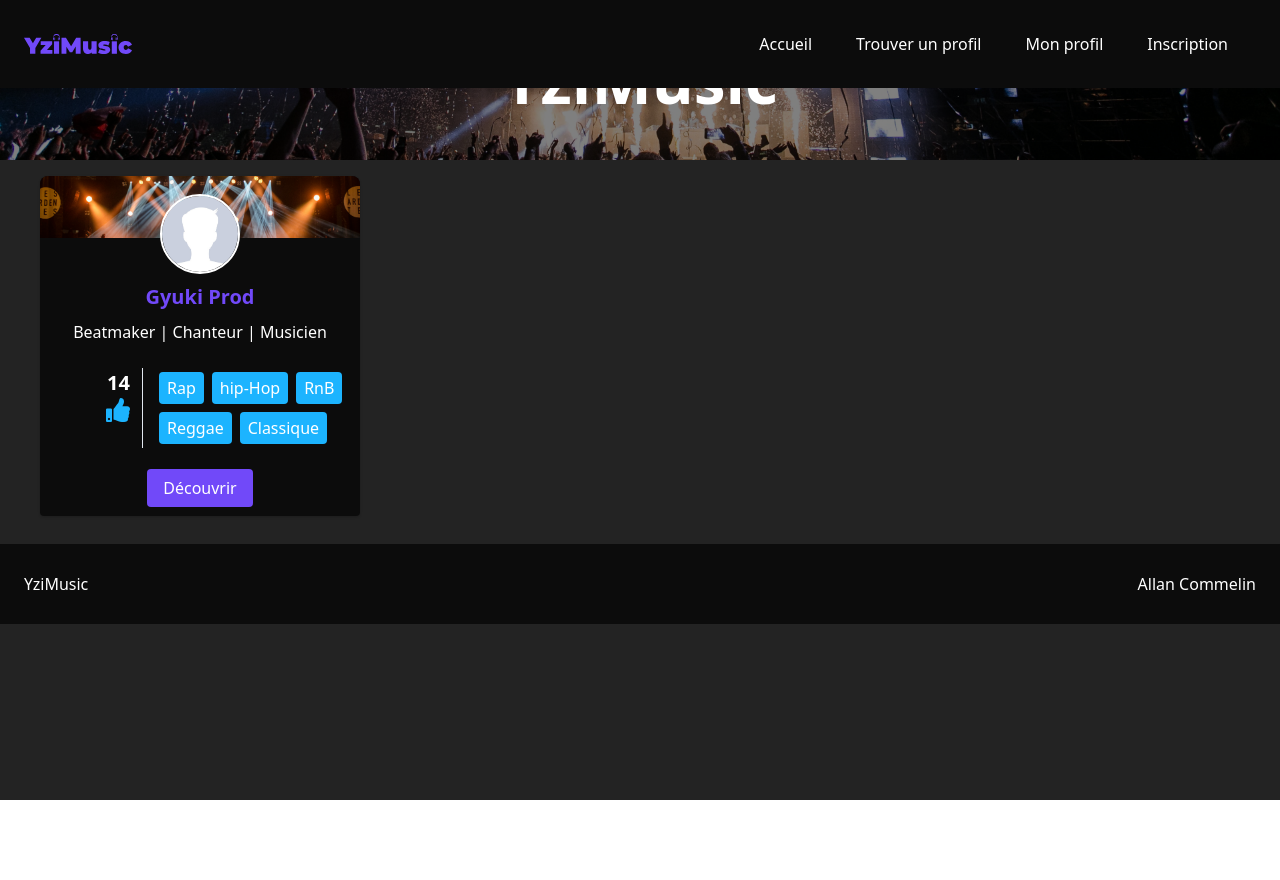
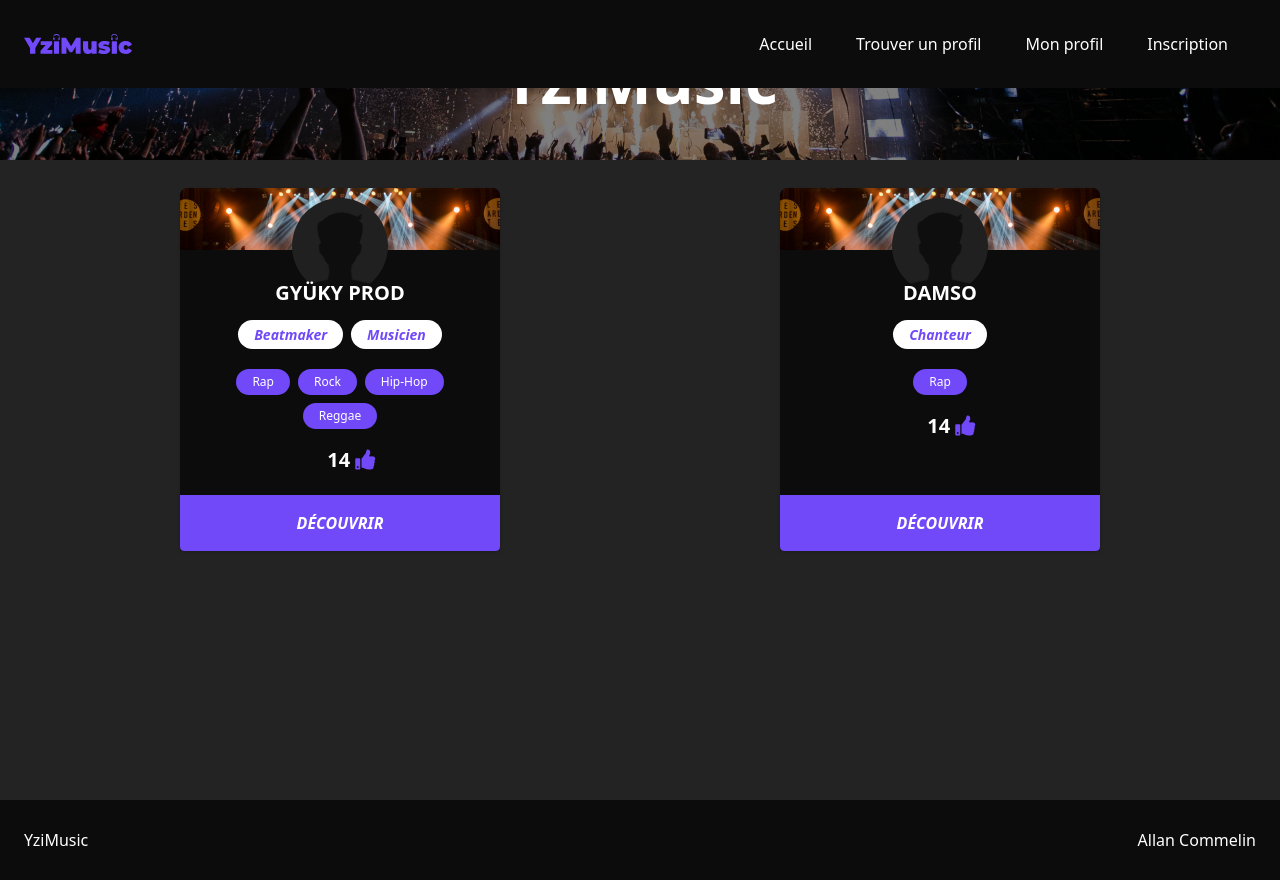
Before and after one commit to AllanCommelin/YziMusic-frontend, a React (Create React App) app: page / in a window 1280 px wide. Before the commit the page ends 800 px from the top, so only its background shows below. Built offline with nearby package versions, Linux system fonts and the light colour scheme.

Commit message:
Wip Home / Profile

```diff
--- a/package.json
+++ b/package.json
@@ -17,6 +17,7 @@
     "react-redux": "^7.2.2",
     "react-router-dom": "^5.2.0",
     "react-scripts": "4.0.1",
+    "redux": "^4.0.5",
     "tailwindcss": "^1.8.10",
     "web-vitals": "^0.2.4"
   },
--- /dev/null
+++ b/src/components/ProfileCard.jsx
@@ -0,0 +1,45 @@
+import React from 'react'
+import { Link } from 'react-router-dom';
+
+const ProfileCard = ({profile}) => {
+    return (
+        <div className=" w-full md:w-1/2 lg:w-1/3 relative rounded text-center rounded-t-lg bg-ym-black text-white overflow-hidden shadow max-w-xs my-3">
+            <img src={profile.bannerPic} alt="banner" className="h-28"/>
+            <div className="flex justify-center -mt-10">
+                <img src={profile.profilePic} alt="profile"
+                     className="h-24 rounded-full border-solid border-main border-5 -mt-3"/>
+            </div>
+            <div className="text-center px-3 pb-3 pt-2">
+                <h3 className="-mt-6 text-white text-xl font-black font-sans uppercase">{profile.pseudo}</h3>
+                <ul className="mt-2 font-sans font-light">
+                    {profile.profilesTypes.map(type =>
+                        <li className="inline-block font-bold italic px-4 text-main text-sm py-1 m-1 rounded-full bg-white">
+                            {type}
+                        </li>
+                    )}
+                </ul>
+            </div>
+            <div className="flex justify-center px-3 pb-3 text-grey-dark">
+                <ul className="flex flex-wrap justify-center items-center">
+                    {profile.musicsTypes.map(type =>
+                        <li className="inline-block px-4 text-xs py-1 m-1 rounded-full bg-main text-white">
+                            {type}
+                        </li>
+                    )}
+                </ul>
+            </div>
+            <div className="flex justify-center pb-3 text-grey-dar mb-16">
+                <div className="text-right mr-3 pr-3 w-1/3">
+                    <h3 className="font-black text-xl">14 <i className="fas fa-thumbs-up text-xl text-main"/></h3>
+                </div>
+            </div>
+            <div className="flex justify-center left-0 right-0 absolute bottom-0">
+                <Link to={'/profile/'+ profile.id} className="uppercase italic font-bold w-full mt-4 btn-primary transition duration-300 ease-in-out focus:outline-none focus:shadow-outline bg-main hover:bg-main text-white font-normal py-4 px-4 rounded-b">
+                    Découvrir
+                </Link>
+            </div>
+        </div>
+    )
+}
+
+export default ProfileCard;
--- a/src/layouts/Layout.jsx
+++ b/src/layouts/Layout.jsx
@@ -1,5 +1,7 @@
-import React from "react";
-import { Switch, Route, Link } from "react-router-dom";
+import React from 'react';
+import { Switch, Route, Link } from 'react-router-dom';
+import {Provider} from 'react-redux'
+import store from '../store'
 
 import Logo from '../assets/images/logo.svg'
 
@@ -7,8 +9,9 @@ import Home from '../views/Home'
 import Search from '../views/Search'
 import Profile from '../views/Profile'
 import Register from "../views/Register";
+import UserProfile from "../views/UserProfile";
 
-const routes = [
+const menu = [
     {
         label: "Accueil",
         path: "/",
@@ -31,8 +34,18 @@ const routes = [
     },
 ];
 
+const routes = [
+    ...menu,
+    {
+        label: "User profile",
+        path: "/profile/:id",
+        component: UserProfile,
+    }
+];
+
 export default function Layout() {
     return (
+        <Provider store={store}>
             <div className="bg-ym-light-black min-h-screen relative">
                 <nav className="flex items-center justify-between flex-wrap bg-ym-black p-6 fixed w-full z-10 top-0">
                     <div className="flex items-center flex-shrink-0 text-white mr-6">
@@ -53,7 +66,7 @@ export default function Layout() {
                     <div className="w-full flex-grow lg:flex lg:items-center lg:w-auto hidden lg:block pt-6 lg:pt-0"
                          id="nav-content">
                         <ul className="list-reset lg:flex justify-end flex-1 items-center">
-                        {routes.map((route) => (
+                            {menu.map((route) => (
                                 <li key={route.label} className="mr-3">
                                     <div className="nav-toggle inline-block py-2 px-4 text-white no-underline">
                                         <Link to={route.path}>{route.label}</Link>
@@ -64,7 +77,7 @@ export default function Layout() {
                     </div>
                 </nav>
                 <div className="relative">
-                <div className="container mx-auto bg-ym-light-black mt-19 py-4 px-10 mb-28">
+                    <div className="container min-h-screen mx-auto bg-ym-light-black mt-19 py-4 px-10 mb-28">
                         <Switch>
                             {routes.map((route) => (
                                 <Route key={route.label} path={route.path} exact component={route.component} />
@@ -77,5 +90,6 @@ export default function Layout() {
                     <p className="text-white">Allan Commelin</p>
                 </div>
             </div>
+        </Provider>
     )
 }
--- /dev/null
+++ b/src/store/index.js
@@ -0,0 +1,7 @@
+import {combineReducers, createStore} from 'redux';
+import {ProfilesReducer} from "./profiles/profilesReducer";
+
+
+export default createStore(combineReducers({
+    profiles: ProfilesReducer
+}))
--- /dev/null
+++ b/src/store/profiles/profilesActions.js
@@ -0,0 +1,6 @@
+import {ADD_PROFILE_ACTION} from "./profilesReducer";
+
+export const addProfilesActions = (profile) => ({
+    type: ADD_PROFILE_ACTION,
+    payload: {...profile}
+});
--- /dev/null
+++ b/src/store/profiles/profilesReducer.js
@@ -0,0 +1,60 @@
+import DefaultProfile from '../../assets/images/default-profile.jpg';
+import DefaultBanner from '../../assets/images/default-banner.png';
+
+const initialState = [
+    {
+        id: 1,
+        firstName: 'Florian',
+        lastName: 'Chignardet',
+        pseudo: 'Gyüky Prod',
+        email: 'allan@aono.fr',
+        profilePic: DefaultProfile,
+        bannerPic: DefaultBanner,
+        facebookLinks: '#',
+        twitterLinks: '#',
+        instagramLinks: '#',
+        youtubeLinks: '#',
+        spotifyLinks: '#',
+        deezerLinks: '#',
+        appleMusicLinks: '#',
+        soundcloudLinks: '#',
+        profilesTypes: ['Beatmaker', 'Musicien'],
+        musicsTypes: ['Rap', 'Rock', 'Hip-Hop', 'Reggae'],
+        description: 'Lorem ipsum dolor sit amet, consectetur adipisicing elit. Accusamus aliquam earum in modi officia porro quaerat repudiandae! Explicabo harum illum ipsum officiis quae quis quisquam reprehenderit. Ducimus esse in tempore.',
+        location: 'Vaux-sous-Aubigny, France',
+        birthday: '03/05/1998'
+    },
+    {
+        id: 2,
+        firstName: 'Wiliam',
+        lastName: 'Kalubi',
+        pseudo: 'Damso',
+        email: 'allan@aono.fr',
+        profilePic: DefaultProfile,
+        bannerPic: DefaultBanner,
+        facebookLinks: '#',
+        twitterLinks: '#',
+        instagramLinks: '#',
+        youtubeLinks: '#',
+        spotifyLinks: '#',
+        deezerLinks: '#',
+        appleMusicLinks: '#',
+        soundcloudLinks: '#',
+        profilesTypes: ['Chanteur'],
+        musicsTypes: ['Rap'],
+        description: 'Lorem ipsum dolor sit amet, consectetur adipisicing elit. Accusamus aliquam earum in modi officia porro quaerat repudiandae! Explicabo harum illum ipsum officiis quae quis quisquam reprehenderit. Ducimus esse in tempore.',
+        location: 'Bruxelle, Belgique',
+        birthday: '10/05/1992'
+    }
+];
+
+export const ADD_PROFILE_ACTION = "ADD_PROFILE_ACTION";
+
+export function ProfilesReducer (state = initialState, action) {
+    switch (action.type) {
+        case ADD_PROFILE_ACTION:
+            return [...state, {...action.payload}];
+        default:
+            return state;
+    }
+}
--- /dev/null
+++ b/src/store/profiles/profilesSelectors.js
@@ -0,0 +1 @@
+export const profilesSelector = ({profiles}) => profiles;
--- a/src/views/Home.jsx
+++ b/src/views/Home.jsx
@@ -1,49 +1,22 @@
 import React from 'react';
+import ProfileCard from '../components/ProfileCard'
 import HomeBanner from '../assets/images/home-banner.png';
-import DefaultProfile from '../assets/images/default-profile.jpg';
-import DefaultBanner from '../assets/images/default-banner.png';
+import {profilesSelector} from "../store/profiles/profilesSelectors";
+import {useSelector} from "react-redux";
 
-const Home =  () => (
+const Home =  () => {
+    const profiles = useSelector(profilesSelector);
+    //const dispatch = useDispatch()
+    return (
         <>
             <div className="absolute bg-center bg-cover flex items-center justify-center top-0 left-0 right-0 bg-gray-400 h-40 sm:h-72" style={{backgroundImage: `url(${HomeBanner})`}}>
                 <span className="font-black text-6xl text-white">YziMusic</span>
             </div>
-        <div className="mt-40 sm:mt-72">
-
-            <div className="rounded text-center rounded-t-lg bg-ym-black text-white overflow-hidden shadow max-w-xs my-3">
-                <img src={DefaultBanner} alt="banner" className="h-28"/>
-                <div className="flex justify-center -mt-8">
-                    <img src={DefaultProfile} alt="profile"
-                         className="h-20 rounded-full border-solid border-white border-2 -mt-3"/>
-                </div>
-                <div className="text-center px-3 pb-6 pt-2">
-                    <h3 className="text-main text-xl font-black font-sans">Gyuki Prod</h3>
-                    <p className="mt-2 font-sans font-light text-grey-dark">
-                        Beatmaker | Chanteur | Musicien
-                    </p>
-                </div>
-                <div className="flex justify-center pb-3 text-grey-dark">
-                    <div className="text-right mr-3 border-r pr-3 w-1/3">
-                        <h3 className="font-black text-xl">14</h3>
-                        <i className="fas fa-thumbs-up text-2xl text-ym-blue"/>
-                    </div>
-                    <div className="flex items-center text-left w-2/3">
-                        <ul>
-                            <li className="inline-block px-2 py-1 m-1 rounded bg-ym-blue">Rap</li>
-                            <li className="inline-block px-2 py-1 m-1 rounded bg-ym-blue">hip-Hop</li>
-                            <li className="inline-block px-2 py-1 m-1 rounded bg-ym-blue">RnB</li>
-                            <li className="inline-block px-2 py-1 m-1 rounded bg-ym-blue">Reggae</li>
-                            <li className="inline-block px-2 py-1 m-1 rounded bg-ym-blue">Classique</li>
-                        </ul>
-                    </div>
-                </div>
-                <div className="my-4">
-                    <a href="#" className="my-10 btn-primary transition duration-300 ease-in-out focus:outline-none focus:shadow-outline bg-main hover:bg-main text-white font-normal py-2 px-4 rounded">Découvrir</a>
-                </div>
-            </div>
-
+            <div className="mt-40 flex flex-wrap justify-around sm:mt-72">
+                {profiles.map(profile => <ProfileCard key={profile.id} profile={profile}/>)}
             </div>
         </>
     );
+};
 
 export default Home;
--- /dev/null
+++ b/src/views/UserProfile.jsx
@@ -0,0 +1,49 @@
+import React from 'react'
+import { useParams } from 'react-router-dom'
+import {profilesSelector} from "../store/profiles/profilesSelectors";
+import {useSelector} from "react-redux";
+
+const UserProfile = () => {
+    let {id} = useParams()
+    const profiles = useSelector(profilesSelector);
+    const [profile] = profiles.filter(profile => profile.id === parseInt(id))
+    return (
+        <>
+            <div className="mb-40 sm:mb-72">
+                <div className="absolute bg-center bg-cover flex items-center justify-center top-0 left-0 right-0 bg-gray-400 h-40 sm:h-72" style={{backgroundImage: `url(${profile.bannerPic})`}}>
+                    <div className="absolute -bottom-22 flex flex-col justify-center">
+                        <img src={profile.profilePic} alt="profile"
+                             className="h-52 rounded-full border-solid border-main border-7 -mt-3"/>
+                    </div>
+                    <h1 className="absolute -bottom-25 text-white text-3xl font-black font-sans uppercase">
+                        {profile.pseudo}
+                    </h1>
+                </div>
+            </div>
+            <div className="mt-96 h-16 container">
+                <p>Like</p>
+            </div>
+            <div className="flex justify-between flex-col sm:flex-row">
+                <div className="infos p-2 bg-ym-black w-1/6">
+                    <h2>Profil</h2>
+                    <span className="italic font-light text-sm text-white">Type(s)</span>
+                    <div>
+                        {profile.profilesTypes.map( (type, index) =>
+                            <span className="font-bold text-xl text-white">
+                                {type}{profile.profilesTypes.length === index + 1 ? ' ' : ', '}
+                            </span>
+                        )}
+                    </div>
+                </div>
+                <div className="w-3/6 p-2 bg-ym-black">
+                    <p>Description</p>
+                </div>
+                <div className="w-1/6 p-2 bg-ym-black">
+                    <h2>Réseaux sociaux</h2>
+                </div>
+            </div>
+        </>
+    )
+};
+
+export default UserProfile
```
Also changed, not shown: tailwind.config.js (+18 -2 lines), src/assets/images/default-profile.jpg, 1 other file (tests, documents, lock files or other folders). Lines whose indentation alone changed are shown as unchanged.
